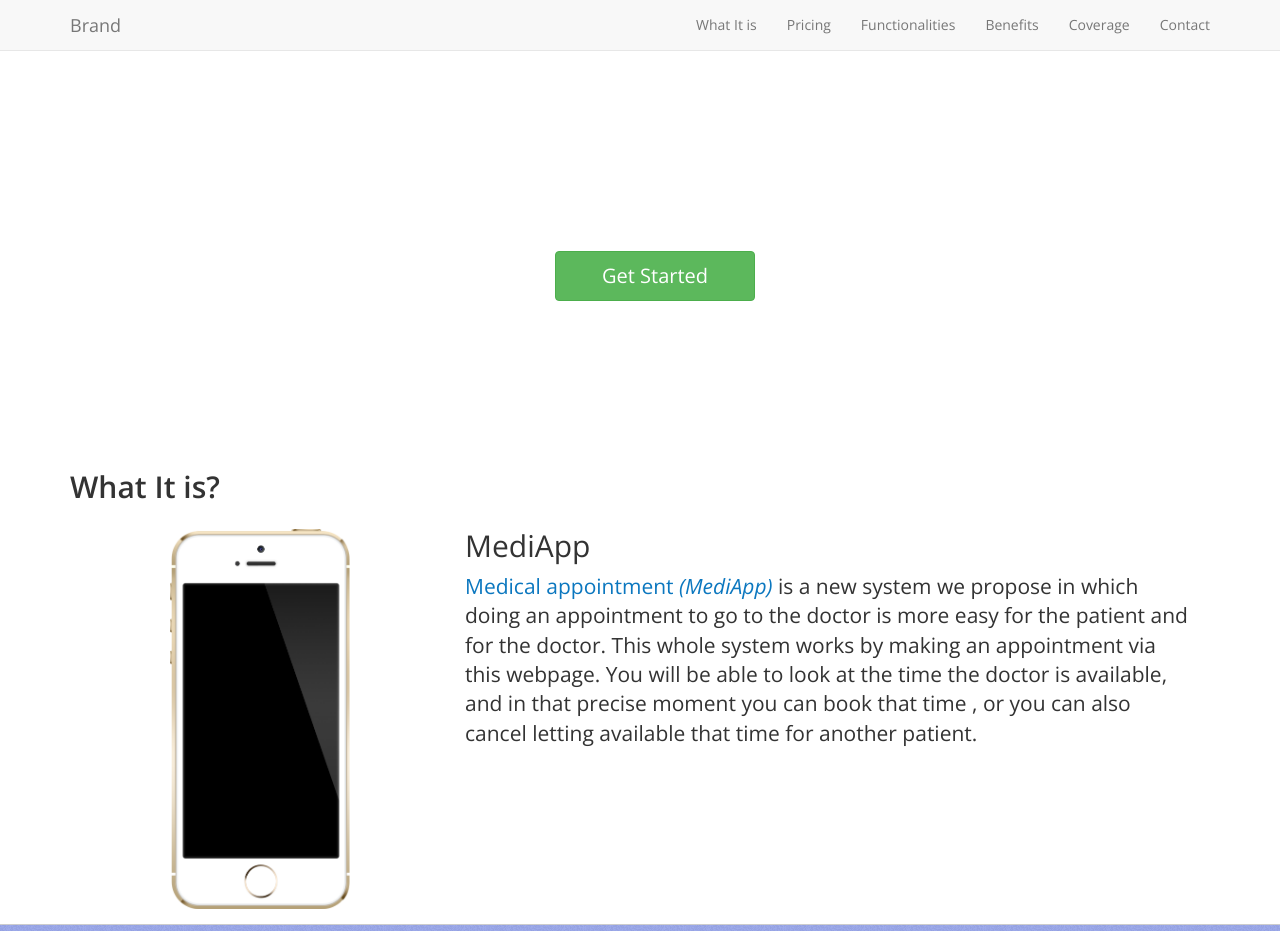
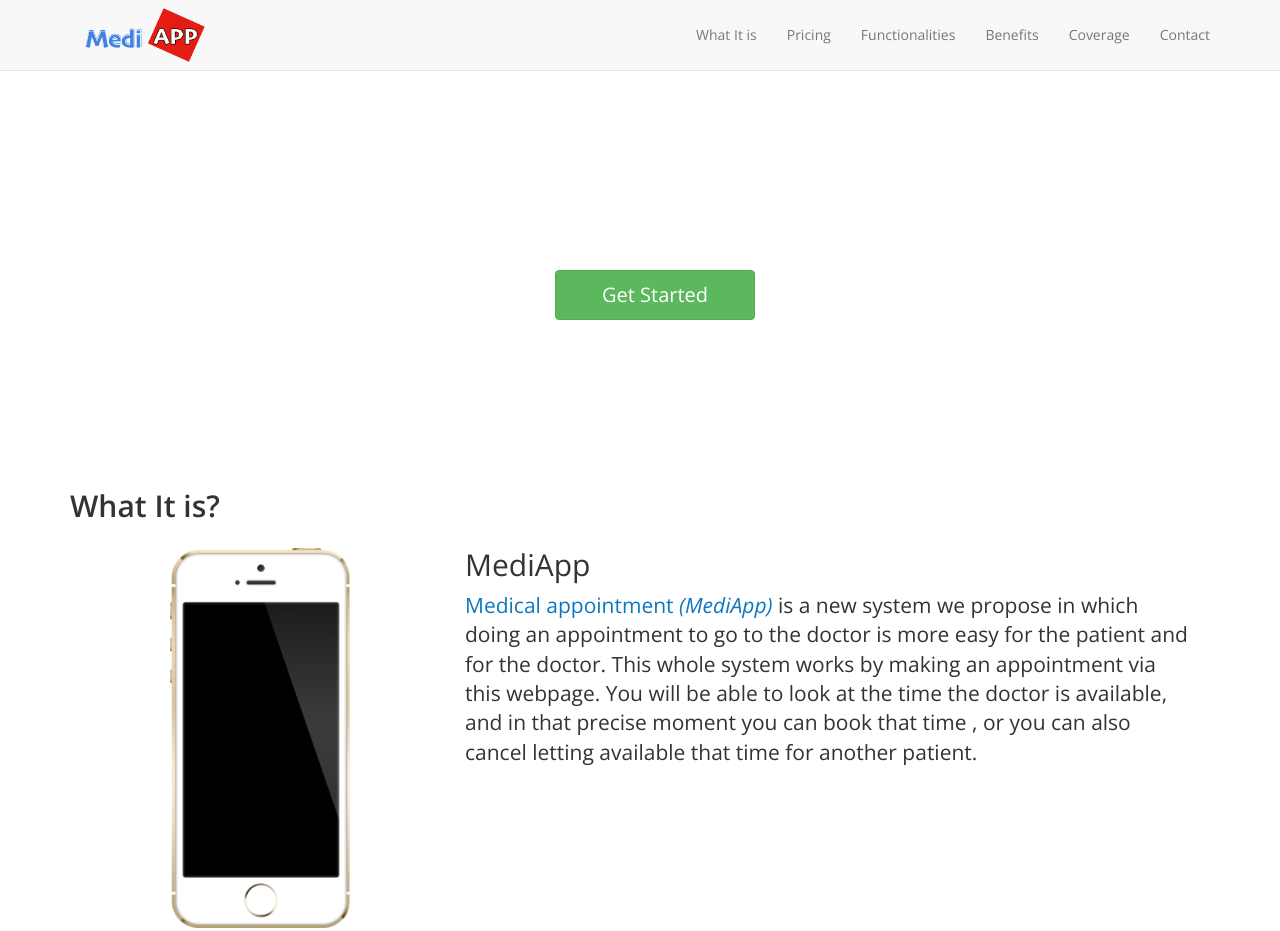
Before and after one commit to renatosalas/renatosalas.github.io, a plain HTML site: page MedicalAppointment/index.html in a window 1280 px wide. Shown: the top 931 px of the page. Drawn offline with nearby package versions, Linux system fonts and the light colour scheme.

Commit message:
Update Navbar

```diff
--- a/MedicalAppointment/index.html
+++ b/MedicalAppointment/index.html
@@ -114,6 +114,27 @@
     </style>
   </head>
   <body>
+    <style>
+      #menuBar, #menuBar .navbar, #menuBar .navbar-header,
+      #menuBar ul.nav.navbar-nav, #menuBar .navbar-default .navbar-nav>li,
+      #menuBar .navbar-default .navbar-nav>li>a {
+        min-height: 70px;
+      }
+      .navbar-brand img {
+        height: 60px;
+        margin-top: -10px;
+      }
+      #menuBar .navbar-default .navbar-nav>li>a {
+        padding-top: 25px;
+      }
+      .navbar-collapse.collapse.in .navbar-nav>li, .navbar-collapse.collapse.in .navbar-nav>li>a {
+        min-height: 48px !important;
+        padding-top: 10px !important;
+        padding-bottom: 10px !important;
+      }
+
+
+    </style>
   	<div class="container-fluid">
   		<div id="menuBar" class="row">
   			<nav class="navbar navbar-default navbar-fixed-top" role="navigation">
@@ -126,7 +147,9 @@
 			        <span class="icon-bar"></span>
 			        <span class="icon-bar"></span>
 			      </button>
-			      <a class="navbar-brand" href="#">Brand</a>
+			      <a class="navbar-brand" href="#">
+              <img src="img/MediApp-Logo2.png">
+            </a>
 			    </div>
 
 			    <!-- Collect the nav links, forms, and other content for toggling -->
```
Also changed, not shown: MedicalAppointment/img/MediApp-Logo1-200x80.png (added), MedicalAppointment/img/MediApp-Logo1.artx/Preview/preview.png (added), MedicalAppointment/img/MediApp-Logo1.png (added), MedicalAppointment/img/MediApp-Logo2.artx/Preview/preview.png (added), MedicalAppointment/img/MediApp-Logo2.png (added), 4 other files.
